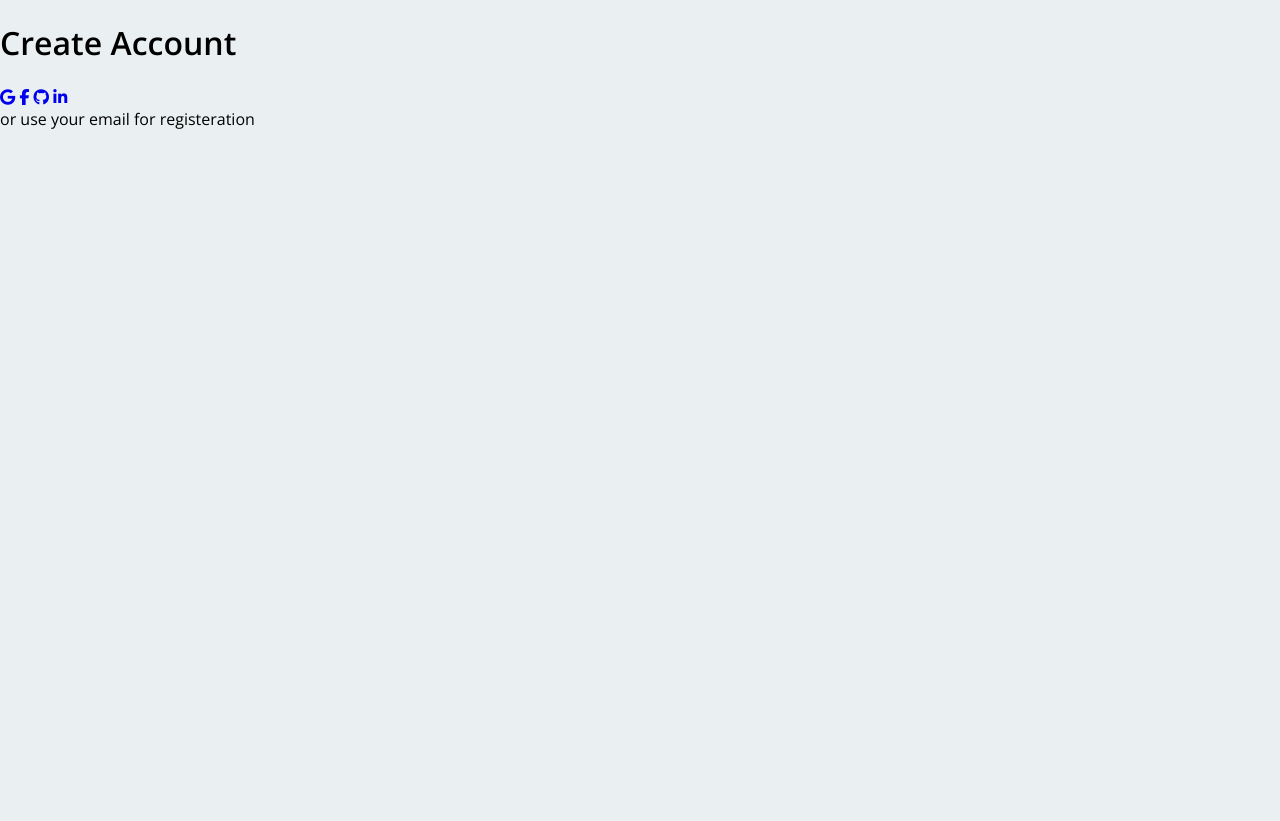
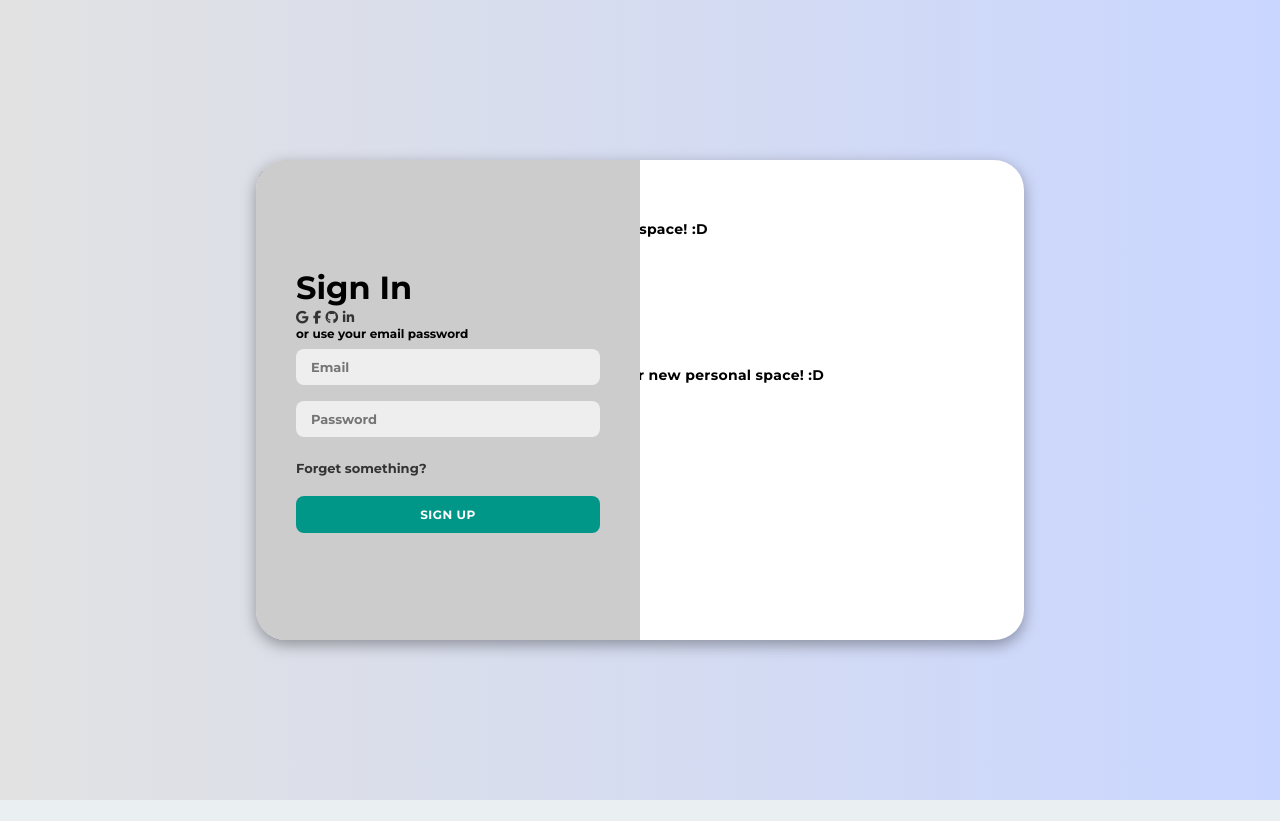
Before and after one commit to ildesh/Personal-Memo-website, a plain HTML site: page template/register-login.html in a window 1280 px wide. After the commit the page ends 800 px from the top, so only its background shows below. Drawn offline with nearby package versions, Linux system fonts and the light colour scheme; files that its build step writes are made by us from their sources.

Commit message:
finish register-login page and update its css

```diff
--- a/static/css/register-login.css
+++ b/static/css/register-login.css
@@ -0,0 +1,105 @@
+/* Importa i font da Google Fonts */
+@import url('https://fonts.googleapis.com/css2?family=Open+Sans:wght@400;600&family=Roboto:wght@400;700&family=Montserrat:wght@700&display=swap');
+
+*{
+    box-sizing: border-box;
+    margin: 0;
+    padding: 0;
+    font-family: 'Montserrat', sans-serif;
+}
+
+body{
+    background-color:  #004D40;
+    background: linear-gradient(to right, #e2e2e2, #c9d6ff);
+    display: flex;
+    align-items: center;
+    justify-content: center;
+    flex-direction: column;
+    height: 100vh;
+}
+
+.container{
+    background-color: #fff;
+    border-radius: 30px;
+    box-shadow: 0 5px 15px rgba(0,0,0, 0.35);
+    position: relative;
+    overflow: hidden;
+    width: 768px;
+    max-width: 100%;
+    min-height: 480px;
+}
+
+.container p{
+    font-size: 14px;
+    line-height: 20px;
+    letter-spacing: 0.3px;
+    margin: 20px 0;
+}
+
+.container span{
+    font-size: 12px;
+
+}
+
+.container a{
+    color: #333;
+    font-size: 13px;
+    text-decoration: none;
+    margin: 15px 0 10px;
+}
+
+.container button{
+    background-color: #009688;
+    color: #fff;
+    font-size: 12px;
+    padding: 10px 45px;
+    border: 1px solid transparent;
+    border-radius: 8px;
+    font-weight: 600;
+    letter-spacing: 0.5px;
+    text-transform: uppercase;
+    margin-top: 10px;
+    cursor: pointer;
+}
+
+.container button.hidden{
+    background-color: transparent;
+    border-color: #fff;
+}
+
+.container form{
+    background-color: #ccc;
+    display: flex;
+    justify-content: center;
+    flex-direction: column;
+    padding: 0 40px;
+    height: 100%;
+}
+
+.container input{
+    background-color: #eee;
+    border: none;
+    margin: 8px 0;
+    padding: 10px 15px;
+    font-size: 13px;
+    border-radius: 8px;
+    width: 100%;
+    outline: none;
+}
+
+.form-container{
+    position: absolute;
+    top: 0;
+    height: 100%;
+    transform: all 0.6s ease-in-out;
+}
+
+.sign-in{
+    left: 0;
+    width: 50%;
+    z-index: 2;
+}
+
+.container-active .sign-in{
+    transform: translateX(100%);
+}
--- a/template/register-login.html
+++ b/template/register-login.html
@@ -21,8 +21,48 @@
                     <a href="#" class="icon"><i class="fa-brands fa-linkedin-in"></i></a>
                 </div>
                 <span>or use your email for registeration</span>
+                <input type="text"
+                placeholder="Name">
+                <input type="email"
+                placeholder="Email">
+                <input type="password"
+                placeholder="Password">
+                <button>Sign Up</button>
+            </form>
+        </div>
 
+        <div class="form-container sign-in">
+            <form>
+                <h1>Sign In</h1>
+                <div class="social-icons">
+                    <a href="#" class="icon"><i class="fa-brands fa-google"></i></a>
+                    <a href="#" class="icon"><i class="fa-brands fa-facebook-f"></i></a>
+                    <a href="#" class="icon"><i class="fa-brands fa-github"></i></a>
+                    <a href="#" class="icon"><i class="fa-brands fa-linkedin-in"></i></a>
+                </div>
+                <span>or use your email password</span>
+                <input type="email"
+                placeholder="Email">
+                <input type="password"
+                placeholder="Password">
+                <a href="#">Forget something?</a>
+                <button>Sign Up</button>
             </form>
+        </div>
+
+        <div class="toogle-container">
+            <div class="toggle">
+                <div class="toogle-panel toggle-left">
+                    <h1>Welcome Back!</h1>
+                    <p>Enter your personal details to enter your personal space! :D</p>
+                    <button class="hidden" id="login">Sign In</button>
+                </div>
+                <div class="toogle-panel toggle-right">
+                    <h1>Hello User!</h1>
+                    <p>Register with your personal details to enter in your new personal space! :D</p>
+                    <button class="hidden" id="register">Sign Up</button>
+                </div>
+            </div>
         </div>
     </div>
     <script>
```
Also changed, not shown: template/index.html (+4 -4 lines).
